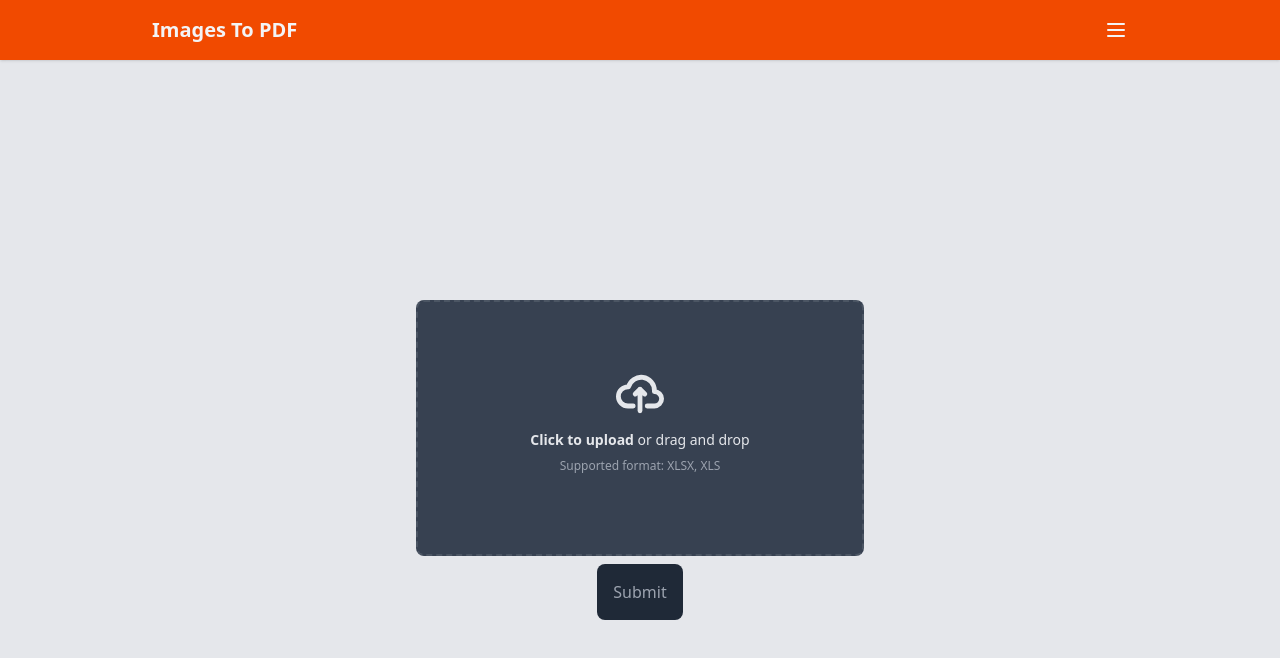
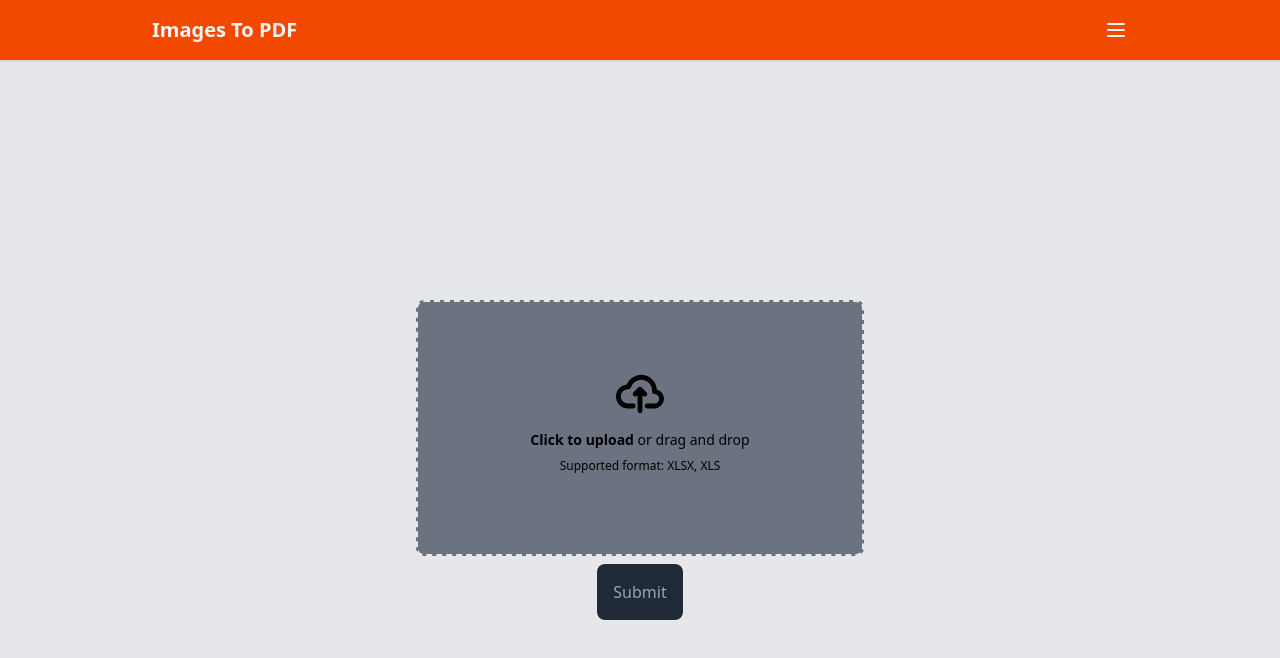
Before and after one commit to Oyyanv/imgtopdf, a plain HTML site: page public/index.html in a window 1280 px wide. Drawn offline with nearby package versions, Linux system fonts and the light colour scheme.

Commit message:
change color

```diff
--- a/public/index.html
+++ b/public/index.html
@@ -57,18 +57,18 @@
                         <!-- Form start -->
                         <form action="/api/topdf" method="POST" enctype="multipart/form-data">
                             <label for="dropzone-file"
-                                class="flex flex-col items-center justify-center w-full h-64 max-w-md mx-auto border-2 border-dashed rounded-lg cursor-pointer bg-gray-50 hover:bg-gray-800 bg-gray-700 bg-gray-100 border-gray-600 hover:border-gray-500 hover:bg-gray-600">
+                                class="flex flex-col items-center justify-center w-full h-64 max-w-md mx-auto border-2 border-dashed rounded-lg cursor-pointer bg-gray-500 hover:bg-gray-200 bg-gray-100 bg-gray-200 border-gray-200 hover:border-gray-600">
                                 <div class="flex flex-col items-center justify-center pt-5 pb-6">
-                                    <svg class="w-12 h-12 mb-3 text-gray-200" aria-hidden="true"
+                                    <svg class="w-12 h-12 mb-3 " aria-hidden="true"
                                         xmlns="http://www.w3.org/2000/svg" fill="none" viewBox="0 0 20 16">
                                         <path stroke="currentColor" stroke-linecap="round" stroke-linejoin="round"
                                             stroke-width="2"
                                             d="M13 13h3a3 3 0 0 0 0-6h-.025A5.56 5.56 0 0 0 16 6.5 5.5 5.5 0 0 0 5.207 5.021C5.137 5.017 5.071 5 5 5a4 4 0 0 0 0 8h2.167M10 15V6m0 0L8 8m2-2 2 2" />
                                     </svg>
-                                    <p class="mb-2 text-sm text-gray-200"><span class="font-semibold">Click to
+                                    <p class="mb-2 text-sm"><span class="font-semibold">Click to
                                             upload</span> or drag
                                         and drop</p>
-                                    <p class="text-xs text-gray-400">Supported format: XLSX, XLS</p>
+                                    <p class="text-xs">Supported format: XLSX, XLS</p>
                                     <p id="file-name" class="mt-2 text-sm text-gray-200"></p>
                                 </div>
                                 <input id="dropzone-file" name="excelFile" type="file" class="hidden"
```
